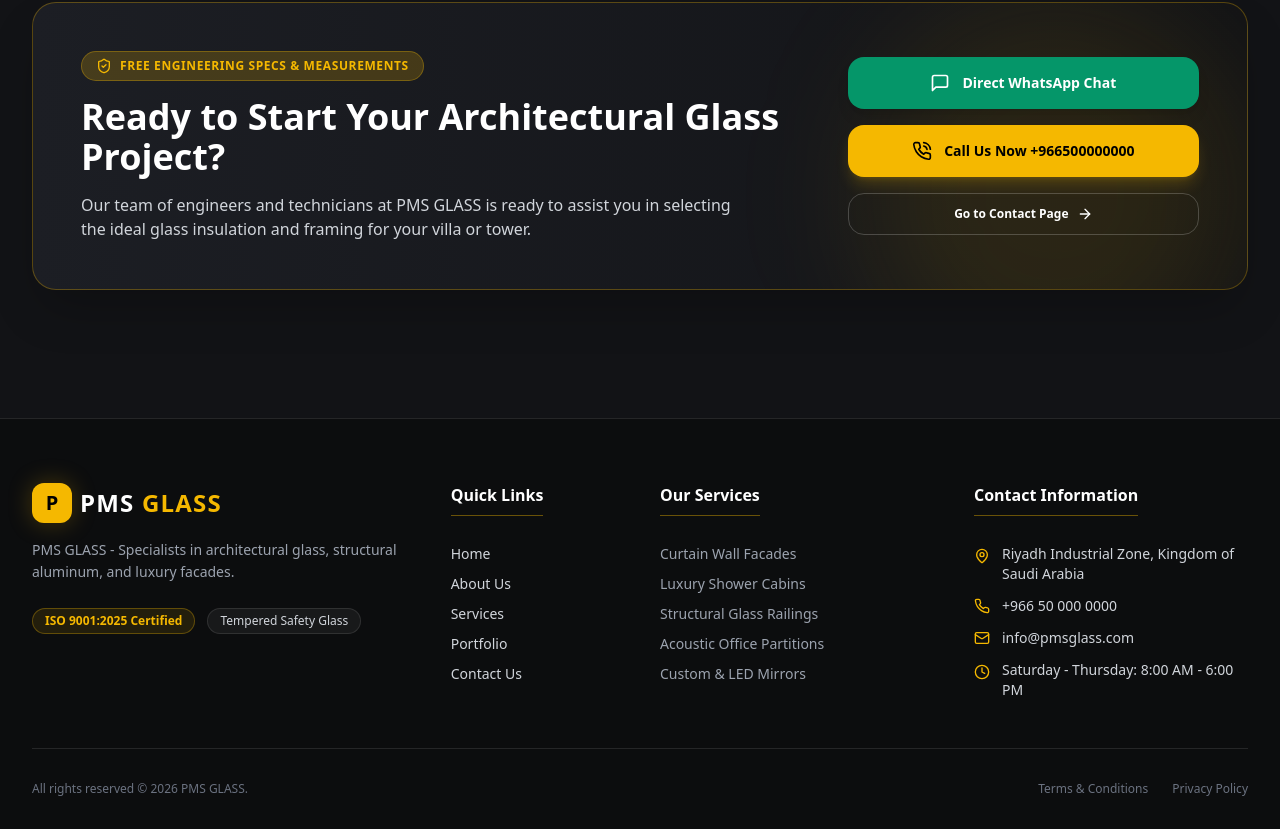
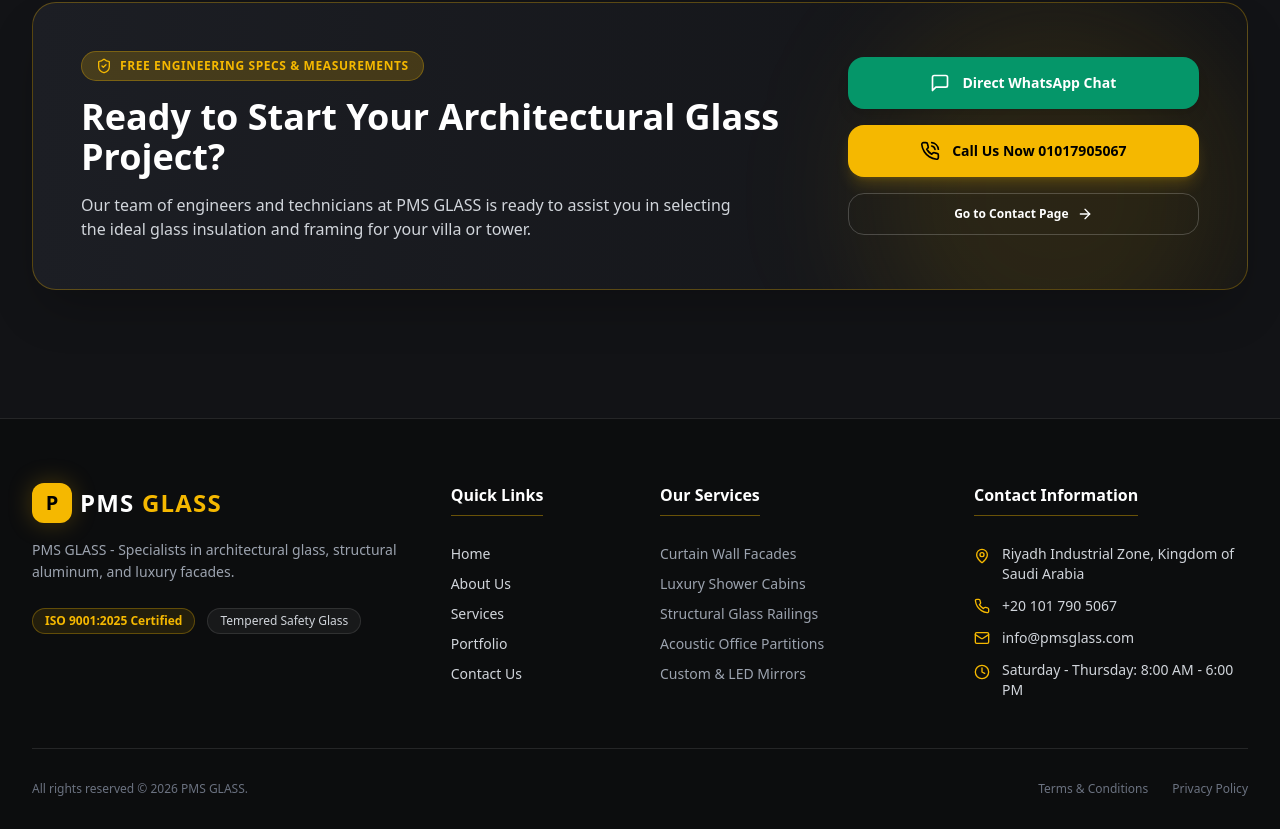
Before and after one commit to HadeerHassan28/PMSGlass, a Next.js app: page /en in a window 1280 px wide. Shown: the part 4016-4845 px from the top of the page. Built offline with nearby package versions, Linux system fonts and the light colour scheme.

Commit message:
change the number

```diff
--- a/messages/ar.json
+++ b/messages/ar.json
@@ -94,7 +94,7 @@
     "name": "الاسم الكامل",
     "namePlaceholder": "أدخل اسمك...",
     "phone": "رقم الهاتف / الجوال",
-    "phonePlaceholder": "+966 50 000 0000",
+    "phonePlaceholder": "+20 101 790 5067",
     "email": "البريد الإلكتروني",
     "emailPlaceholder": "name@domain.com",
     "serviceNeeded": "الخدمة المطلوبة",
--- a/messages/en.json
+++ b/messages/en.json
@@ -94,7 +94,7 @@
     "name": "Full Name",
     "namePlaceholder": "Enter your full name...",
     "phone": "Phone Number / Mobile",
-    "phonePlaceholder": "+966 50 000 0000",
+    "phonePlaceholder": "+20 101 790 5067",
     "email": "Email Address",
     "emailPlaceholder": "name@domain.com",
     "serviceNeeded": "Service Required",
--- a/src/components/ContactSection.tsx
+++ b/src/components/ContactSection.tsx
@@ -49,7 +49,7 @@
             {/* Right Buttons */}
             <div className="lg:col-span-4 flex flex-col sm:flex-row lg:flex-col gap-4">
               <a
-                href="https://wa.me/966500000000"
+                href="https://wa.me/201017905067"
                 target="_blank"
                 rel="noopener noreferrer"
                 className="w-full py-4 px-6 rounded-2xl bg-emerald-600 hover:bg-emerald-500 text-white font-bold text-sm transition-all duration-300 flex items-center justify-center gap-3 shadow-lg hover:shadow-emerald-600/30"
@@ -59,11 +59,11 @@
               </a>
 
               <a
-                href="tel:+966500000000"
+                href="tel:+201017905067"
                 className="w-full py-4 px-6 rounded-2xl bg-pms-gold hover:bg-pms-gold-hover text-black font-bold text-sm transition-all duration-300 flex items-center justify-center gap-3 shadow-lg shadow-pms-gold/20"
               >
                 <PhoneCall className="w-5 h-5" />
-                <span>{isAr ? 'اتصل بنا الآن +966500000000' : 'Call Us Now +966500000000'}</span>
+                <span>{isAr ? 'اتصل بنا الآن 01017905067' : 'Call Us Now 01017905067'}</span>
               </a>
 
               <Link
--- a/src/components/Footer.tsx
+++ b/src/components/Footer.tsx
@@ -94,12 +94,13 @@
                 <span>{tContact('addressDesc')}</span>
               </li>
               <li className="flex items-center gap-3">
-                <Phone className="w-4 h-4 text-pms-gold shrink-0" />
-                <a href="tel:+966500000000" className="hover:text-pms-gold dir-ltr">+966 50 000 0000</a>
+                <Phone className="w-4 h-4 text-pms-gold shrink-0 " />
+                <a dir="ltr"
+                href="tel:+201017905067" className="hover:text-pms-gold dir-ltr">+20 101 790 5067</a>
               </li>
               <li className="flex items-center gap-3">
                 <Mail className="w-4 h-4 text-pms-gold shrink-0" />
-                <a href="mailto:info@pmsglass.com" className="hover:text-pms-gold">info@pmsglass.com</a>
+                <a  href="mailto:info@pmsglass.com" className="hover:text-pms-gold">info@pmsglass.com</a>
               </li>
               <li className="flex items-start gap-3">
                 <Clock className="w-4 h-4 text-pms-gold shrink-0 mt-1" />
--- a/src/components/MobileNavDrawer.tsx
+++ b/src/components/MobileNavDrawer.tsx
@@ -63,7 +63,7 @@
             </div>
 
             <a
-              href="tel:+966500000000"
+              href="tel:+201017905067"
               className="w-full flex items-center justify-center gap-2 py-3 rounded-xl bg-pms-gold text-black font-bold text-sm shadow-md"
             >
               <PhoneCall className="w-4 h-4" />
--- a/src/components/Navbar.tsx
+++ b/src/components/Navbar.tsx
@@ -71,7 +71,7 @@
             <LanguageSwitcher locale={locale} />
 
             <a
-              href="tel:+966500000000"
+              href="tel:+201017905067"
               className="flex items-center gap-2 px-4 py-2 rounded-full bg-pms-gold hover:bg-pms-gold-hover text-black font-bold text-xs shadow-gold-glow transition-all duration-300"
             >
               <PhoneCall className="w-3.5 h-3.5" />
--- a/src/components/contact/ContactChannels.tsx
+++ b/src/components/contact/ContactChannels.tsx
@@ -16,7 +16,7 @@
         </h3>
 
         <a
-          href="tel:+966500000000"
+          href="tel:+201017905067"
           className="flex items-center gap-4 p-4 rounded-2xl border dark:border-white/10 border-slate-200 dark:bg-white/5 bg-slate-50 hover:border-pms-gold transition-colors"
         >
           <div className="w-10 h-10 rounded-xl bg-pms-gold text-black flex items-center justify-center font-bold">
@@ -24,12 +24,12 @@
           </div>
           <div>
             <h4 className="font-bold text-sm text-slate-900 dark:text-white">{t('phoneCallTitle')}</h4>
-            <span className="text-xs text-pms-gold font-bold dir-ltr">+966 50 000 0000</span>
+            <span className="text-xs text-pms-gold font-bold dir-ltr">01017905067</span>
           </div>
         </a>
 
         <a
-          href="https://wa.me/966500000000"
+          href="https://wa.me/201017905067"
           target="_blank"
           rel="noopener noreferrer"
           className="flex items-center gap-4 p-4 rounded-2xl border border-emerald-500/30 bg-emerald-500/10 hover:bg-emerald-500/20 transition-colors"
```
